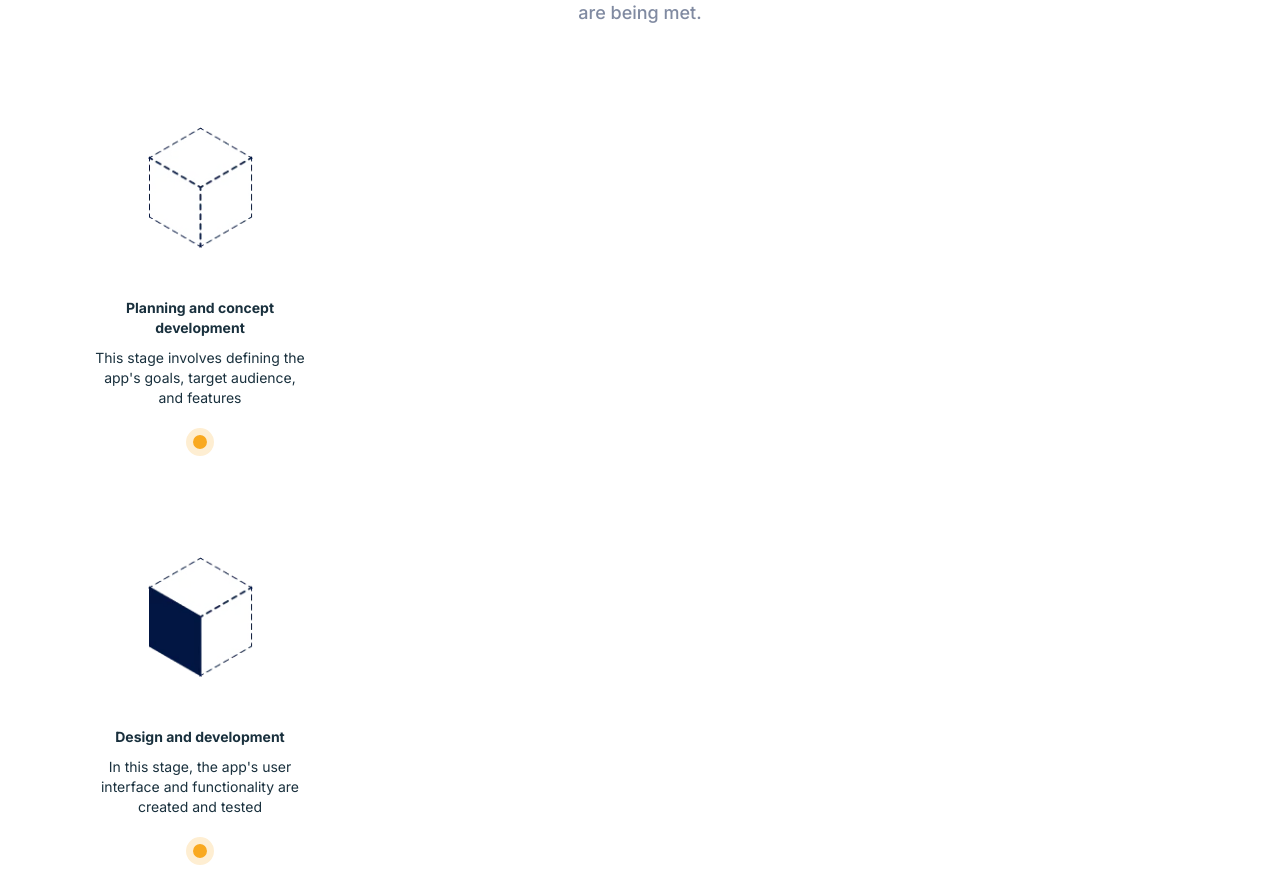
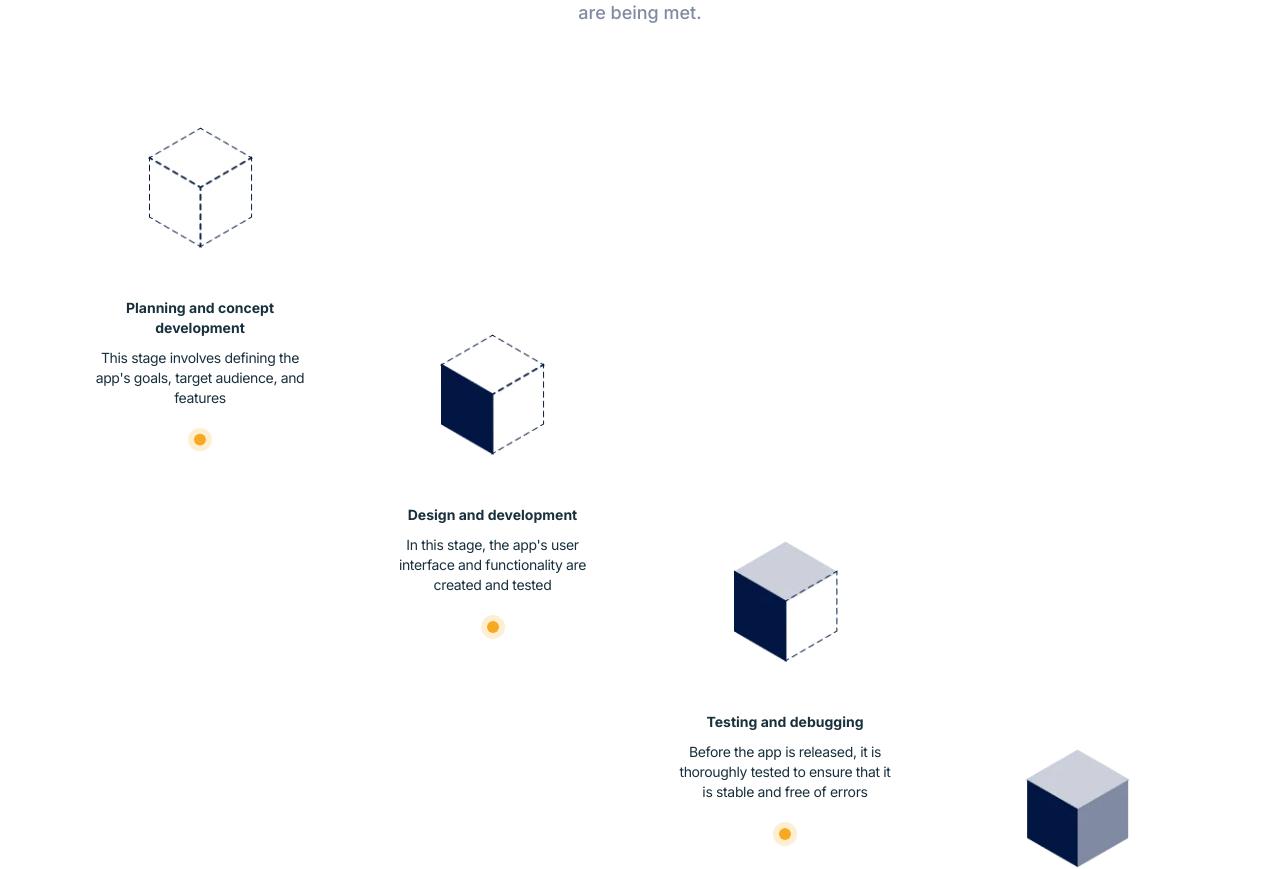
Before and after one commit to Blocship/landing-page, a Next.js app: page / in a window 1280 px wide. Shown: the part 620-1489 px from the top of the page. Built offline with nearby package versions, Linux system fonts and the light colour scheme.

Commit message:
designed the app development block

```diff
--- a/components/sections/AppDevelopmentProcess.jsx
+++ b/components/sections/AppDevelopmentProcess.jsx
@@ -20,36 +20,42 @@ export default function AppDevelopmentProcess() {
         </SectionText>
       </div>
 
+      <div className='mt-[80px] lg:mt-[100px] grid md:grid-cols-4 md:grid-rows-5 justify-center gap-[70px]'>
         {
           [
             {
               id: 0,
               title: `Planning and concept development`,
               content: `This stage involves defining the app's goals, target audience, and features`,
-            imagePath: `/planning.webp`
+              imagePath: `/planning.webp`,
+              cssClass: `md:row-start-1 md:col-start-1`
             },
             {
               id: 1,
               title: `Design and development`,
               content: `In this stage, the app's user interface and functionality are created and tested`,
-            imagePath: `/design.webp`
+              imagePath: `/design.webp`,
+              cssClass: `md:row-start-2 md:col-start-2`
             },
             {
               id: 2,
               title: `Testing and debugging`,
               content: `Before the app is released, it is thoroughly tested to ensure that it is stable and free of errors`,
-            imagePath: `/testing.webp`
+              imagePath: `/testing.webp`,
+              cssClass: `md:row-start-3 md:col-start-3`
             },
             {
               id: 3,
               title: `Deployment`,
               content: `Once the app is built, it is released and made available for users to download. Ongoing maintenance is also important to fix any bugs and add new features`,
-            imagePath: `/deployment.webp`
+              imagePath: `/deployment.webp`,
+              cssClass: `md:row-start-4 md:col-start-4`
             }
-        ].map(({id, title, content, imagePath}) => {
-          return <Block key={id} title={title} content={content} imagePath={imagePath} />;
+          ].map(({id, title, content, imagePath, cssClass}) => {
+            return <Block key={id} id={id} cssClass={cssClass} title={title} content={content} imagePath={imagePath} />;
           })
         }
+      </div>
 
     </div>
   )
--- a/components/sections/AppDevelopmentProcess/Block.jsx
+++ b/components/sections/AppDevelopmentProcess/Block.jsx
@@ -1,15 +1,16 @@
 import Image from 'next/image'
 import React from 'react'
 
-export default function Block({ title, content, imagePath }) {
+export default function Block({ id, title, content, imagePath, cssClass }) {
+
   return (
-    <div className='mt-[80px] lg:mt-[100px] text-center max-w-[220px]'>
+    <div className={`text-center max-w-[220px] md:row-span-2 ${cssClass}`}>
       <Image className='mx-auto mb-[50px]' width={105} height={122} src={imagePath} alt='planning-and-concept-development'/>
-      <div className='flex flex-col gap-2.5 mb-5 text-sm'>
-        <p className='font-bold'>{ title }</p>
-        <p>{ content }</p>
+      <div className='flex flex-col gap-2.5 mb-5'>
+        <p className='text-lg md:text-xs lg:text-sm font-bold leading-[21px] md:leading-[18px]'>{ title }</p>
+        <p className='text-lg md:text-sm lg:text-sm leading-[25px] md:leading-[18px] lg:leading-[20px] tracking-tight'>{ content }</p>
       </div>
-      <Image className='mx-auto' width={28} height={28} src='/ellipse.svg' alt='ellipse'/>
+      <Image className='mx-auto' width={24} height={24} src='/ellipse.svg' alt='ellipse'/>
     </div>
   )
 }
--- a/tailwind.config.js
+++ b/tailwind.config.js
@@ -7,6 +7,12 @@ module.exports = {
 
     // Or if using `src` directory:
     "./src/**/*.{js,ts,jsx,tsx,mdx}",
+  ],
+  safelist: [
+    'row-start-0',
+    'row-start-1',
+    'row-start-2',
+    'row-start-3'
   ],
   theme: {
     extend: {
```
Lines whose indentation alone changed are shown as unchanged.
